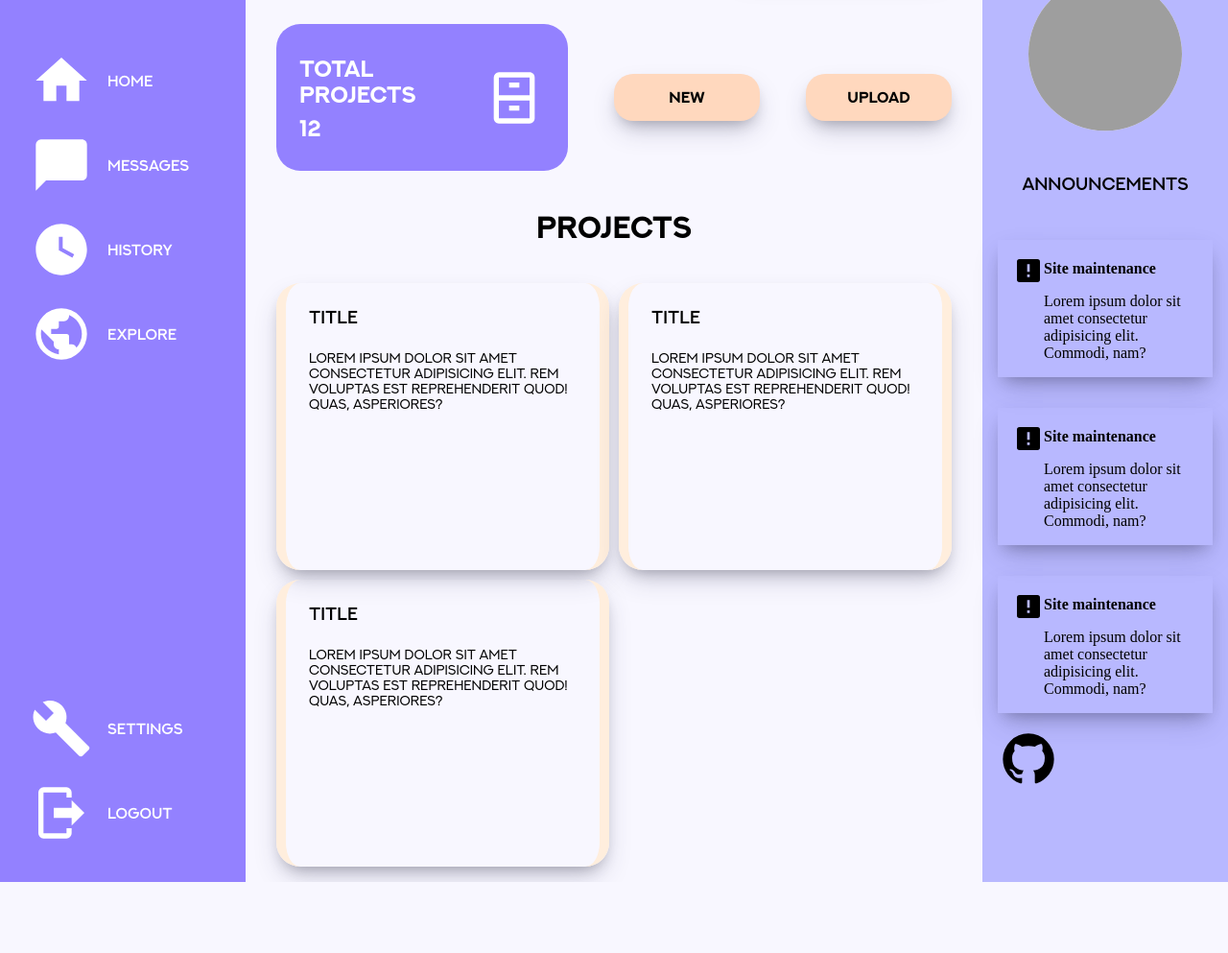
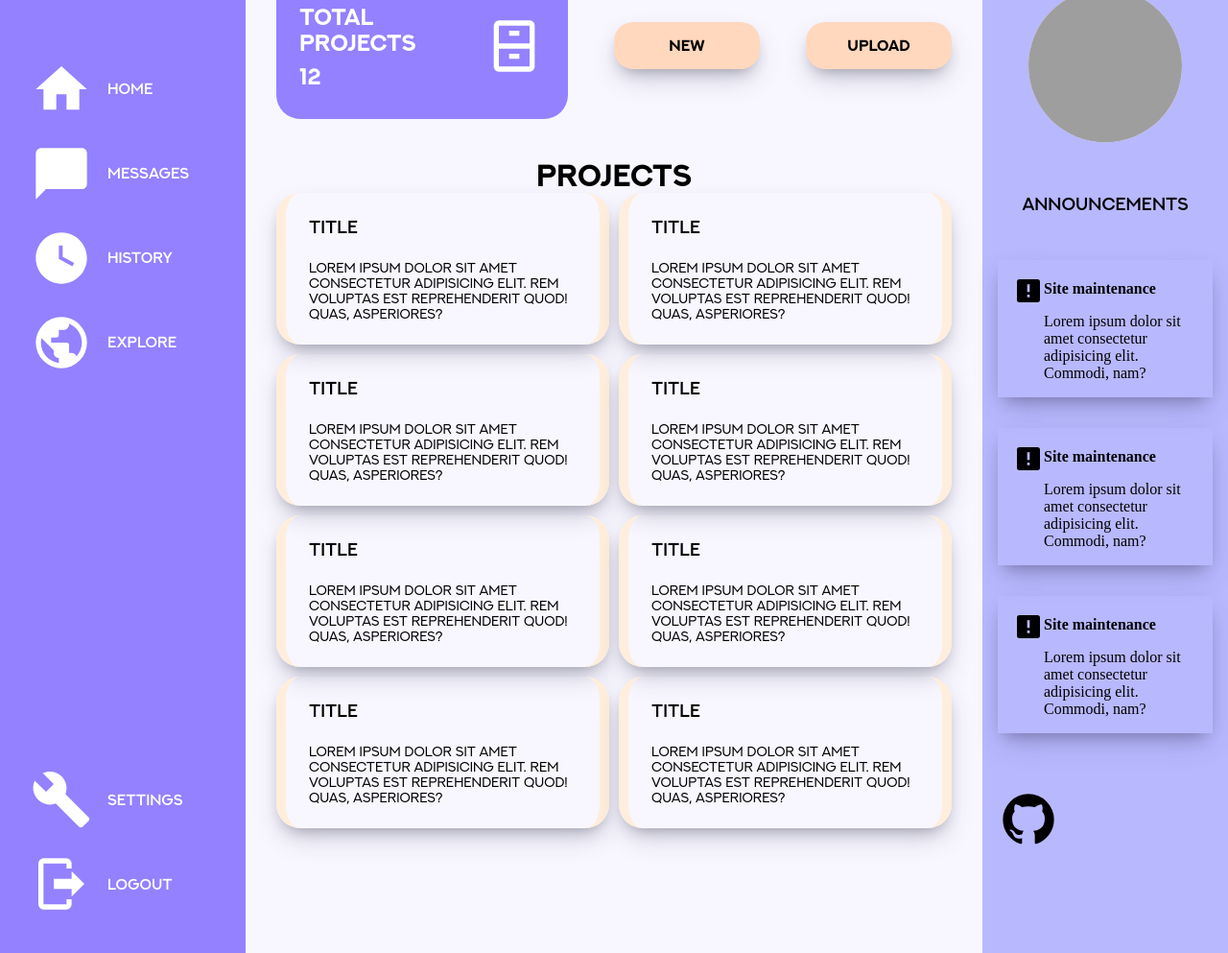
Before and after one commit to hny-codes/odin-admin-dashboard, a plain HTML site: page index.html in a window 1280 px wide. Shown: the part 125-1118 px from the top of the page at 96% size. Before the commit the page ends 1044 px from the top, so only its background shows below. Drawn offline with Linux system fonts and the light colour scheme; grey boxes are pictures that could not be loaded.

Commit message:
Add additional mock project listings

```diff
--- a/index.html
+++ b/index.html
@@ -146,6 +146,41 @@
                 voluptas est reprehenderit quod! Quas, asperiores?
               </p>
             </article>
+            <article class="project">
+              <h3>Title</h3>
+              <p>
+                Lorem ipsum dolor sit amet consectetur adipisicing elit. Rem
+                voluptas est reprehenderit quod! Quas, asperiores?
+              </p>
+            </article>
+            <article class="project">
+              <h3>Title</h3>
+              <p>
+                Lorem ipsum dolor sit amet consectetur adipisicing elit. Rem
+                voluptas est reprehenderit quod! Quas, asperiores?
+              </p>
+            </article>
+            <article class="project">
+              <h3>Title</h3>
+              <p>
+                Lorem ipsum dolor sit amet consectetur adipisicing elit. Rem
+                voluptas est reprehenderit quod! Quas, asperiores?
+              </p>
+            </article>
+            <article class="project">
+              <h3>Title</h3>
+              <p>
+                Lorem ipsum dolor sit amet consectetur adipisicing elit. Rem
+                voluptas est reprehenderit quod! Quas, asperiores?
+              </p>
+            </article>
+            <article class="project">
+              <h3>Title</h3>
+              <p>
+                Lorem ipsum dolor sit amet consectetur adipisicing elit. Rem
+                voluptas est reprehenderit quod! Quas, asperiores?
+              </p>
+            </article>
           </div>
         </div>
       </div>
```
